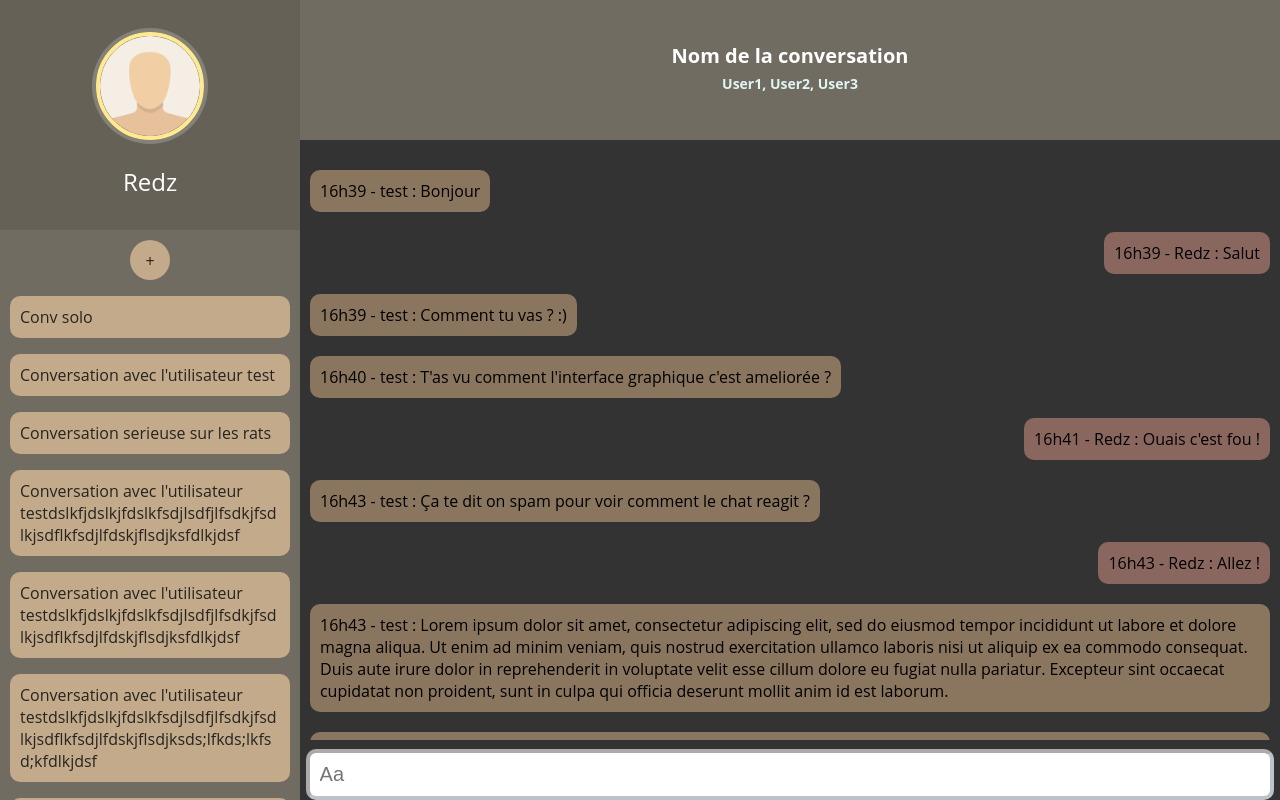
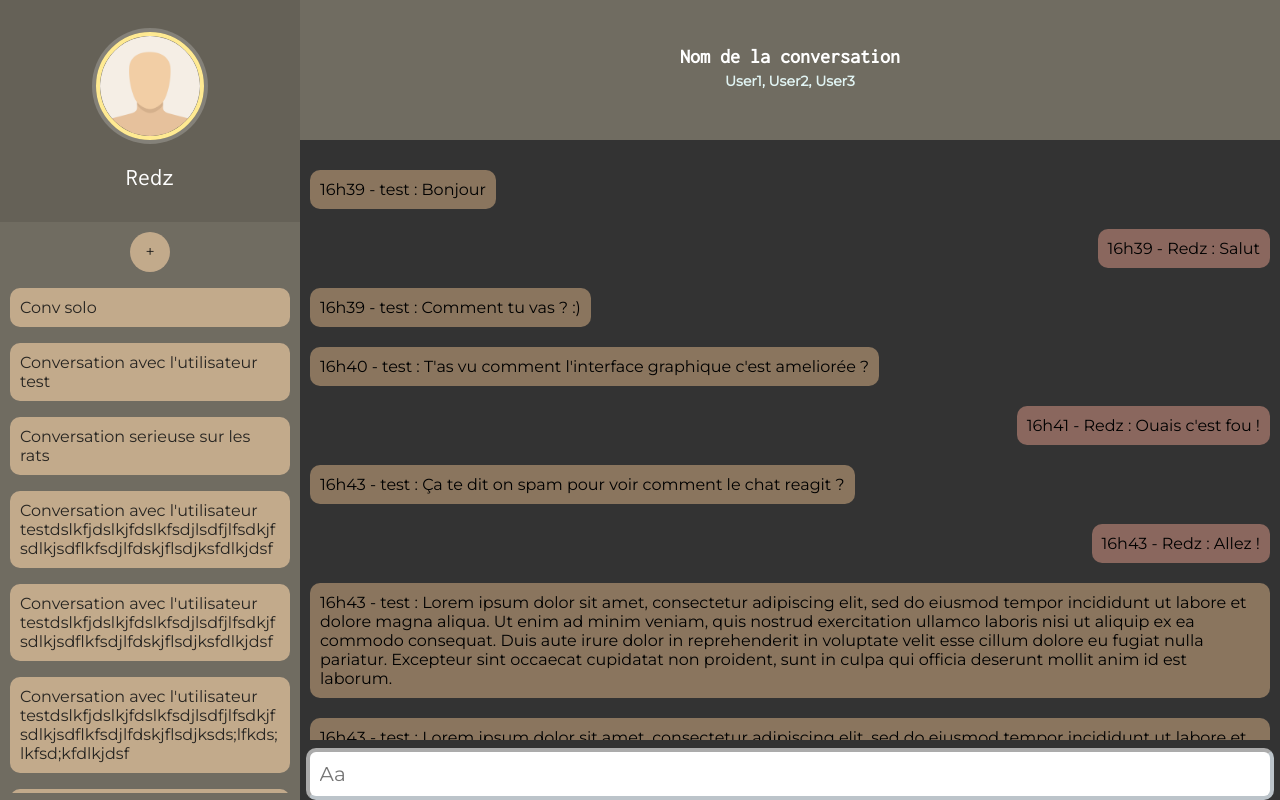
Before and after one commit to mle-moni/messenger, a website: page test.html in a window 1280 px wide. Drawn offline with nearby package versions, Linux system fonts and the light colour scheme.

Commit message:
pixel 3a test2

```diff
--- a/test.html
+++ b/test.html
@@ -3,12 +3,13 @@
 
 <head>
     <meta charset="utf-8">
-    <meta name="viewport" content="width=device-width" />
+    <meta name="viewport" content="width=device-width, user-scalable=no">
     <title>Messagerie</title>
     <script>
         console.warn("V-0.3 ALPHA")
     </script>
     <script src="/socket.io/socket.io.js"></script>
+    <link href="https://fonts.googleapis.com/css?family=Inconsolata|Montserrat&display=swap" rel="stylesheet">
     <link rel="stylesheet" type="text/css" href="style/test.css">
     <script>
         let menuIsVisible = true;
@@ -48,6 +49,12 @@
         }
     </style>
     <style>
+        * {
+            font-family: 'Montserrat', sans-serif;
+        }
+        h1, h2 {
+            font-family: 'Inconsolata', monospace;
+        }
         .clickable {
             cursor: pointer;
             ;
```
